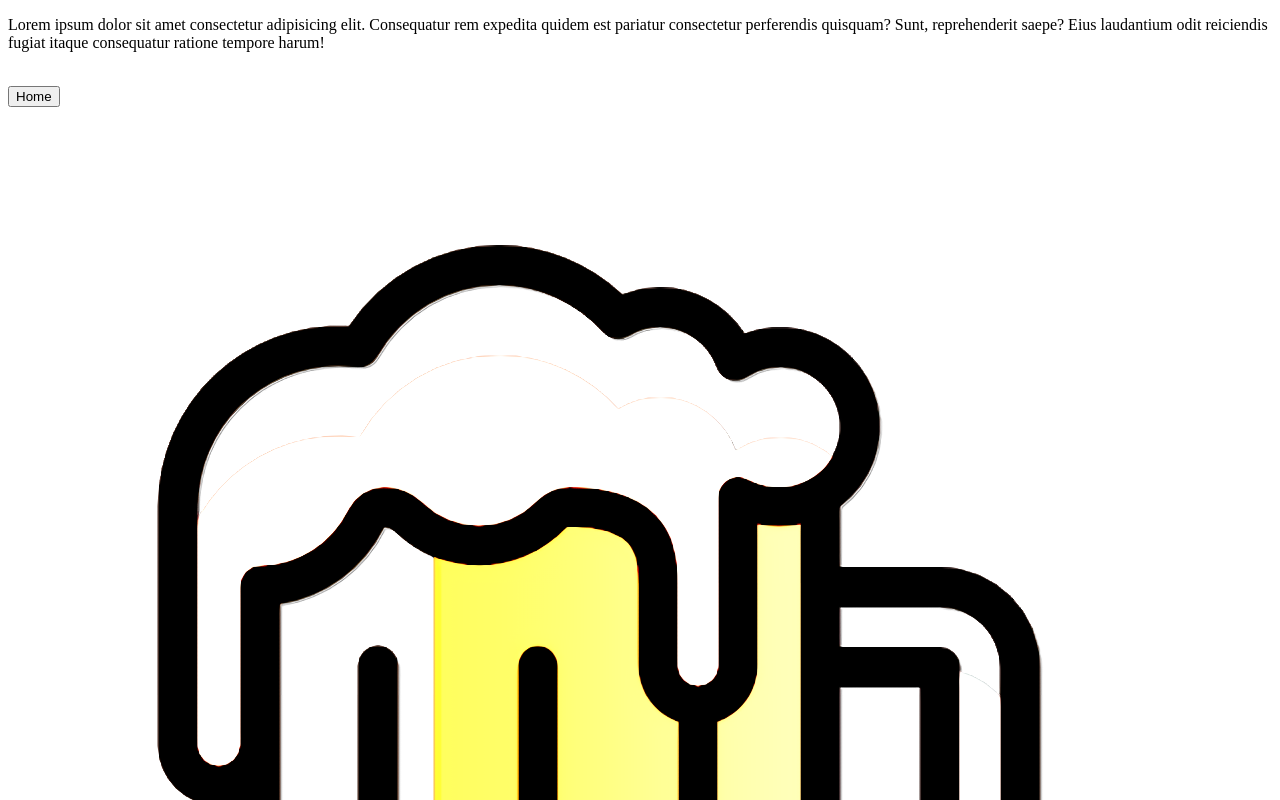
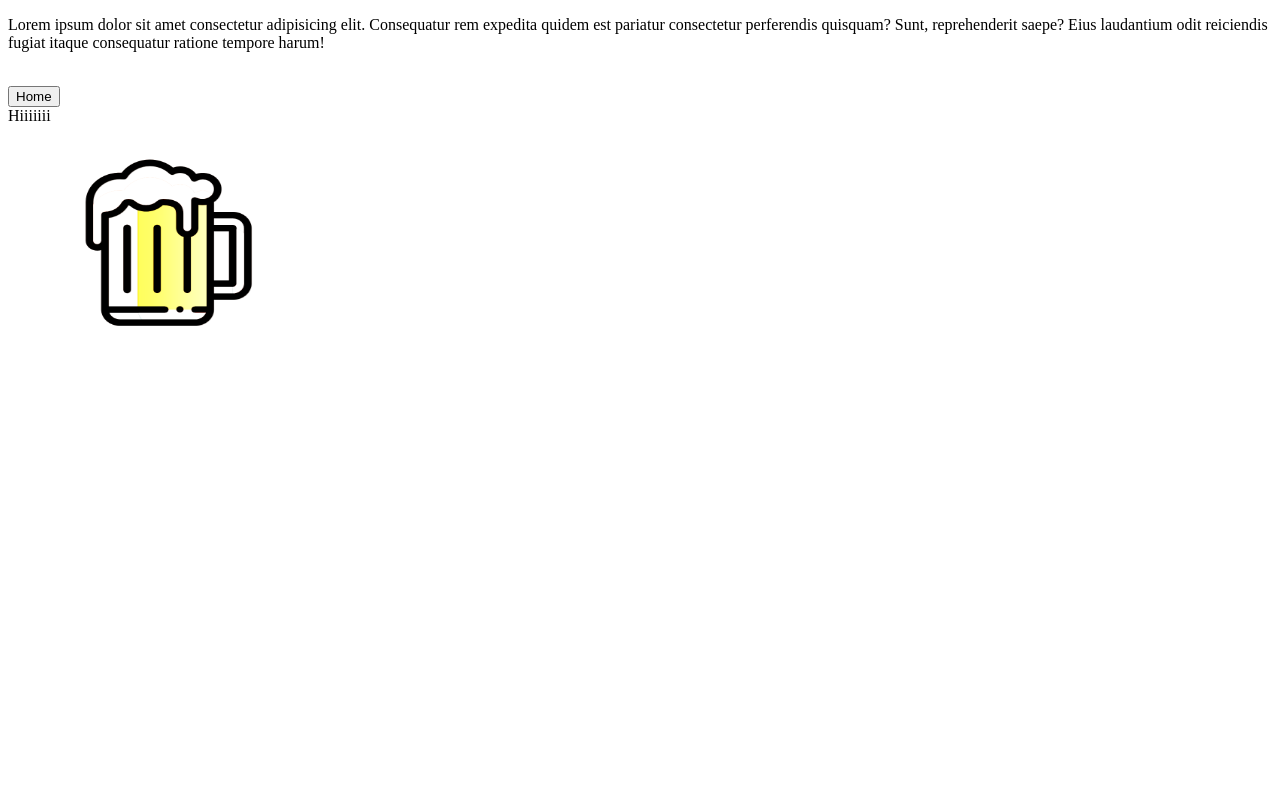
Before and after one commit to PushpakSakate/Web_Development, a plain HTML site: page js/firstJS(7March).html in a window 1280 px wide. Both pictures are taken after a click on the button "Submit". Shown: the top 800 px of the page. Drawn offline with Linux system fonts and the light colour scheme.

Commit message:
Update file

```diff
--- a/js/firstJS(7March).html
+++ b/js/firstJS(7March).html
@@ -1,33 +1,44 @@
 <!DOCTYPE html>
 <html lang="en">
+
 <head>
     <meta charset="UTF-8">
     <meta http-equiv="X-UA-Compatible" content="IE=edge">
     <meta name="viewport" content="width=device-width, initial-scale=1.0">
     <title>JavaScript</title>
+    <style>
+        #p3 {
+            height: 200px;
+            width: 200px;
+        }
+    </style>
 </head>
+
 <body>
     <header id="p1">
-        <p>Lorem ipsum dolor sit amet consectetur adipisicing elit. Consequatur rem expedita quidem est pariatur consectetur perferendis quisquam? Sunt, reprehenderit saepe? Eius laudantium odit reiciendis fugiat itaque consequatur ratione tempore harum!</p>
+        <p>Lorem ipsum dolor sit amet consectetur adipisicing elit. Consequatur rem expedita quidem est pariatur
+            consectetur perferendis quisquam? Sunt, reprehenderit saepe? Eius laudantium odit reiciendis fugiat itaque consequatur ratione tempore harum!</p>
     </header><br>
 
-    <button onclick="document.getElementById('p1').innerHTML='Hii,Its me Pushpak!';alert('error');document.getElementById('p1').style.visibility='hidden';style.visibility='hidden';">Home</button><br>
+    <button onclick="document.getElementById('p1').innerHTML='Hii,Its me Pushpak!';alert('error');style.visibility='hidden';">Home</button><br>
 
     <header id="p2">
         <p>Pushpak</p>
     </header><br>
+
     <button onclick="script();style.visibility='hidden';">Submit</button>
 
     <img id="p3" src="../img/black forest.jpg">
 
 </body>
 
-    <script>
-        function script(){
-            document.getElementById('p2').innerHTML='Hiiiiiii';
-            alert('Brand');
-            document.getElementById('p2').style.visibility='hidden';
-            document.getElementById('p3').src='../img/beer1.png';
-        }
-    </script>
+<script>
+    function script() {
+        document.getElementById('p2').innerHTML = 'Hiiiiiii';
+        alert('Brand');
+        document.getElementById('p3').src = '../img/beer1.png';
+    }
+
+</script>
+
 </html>
```
